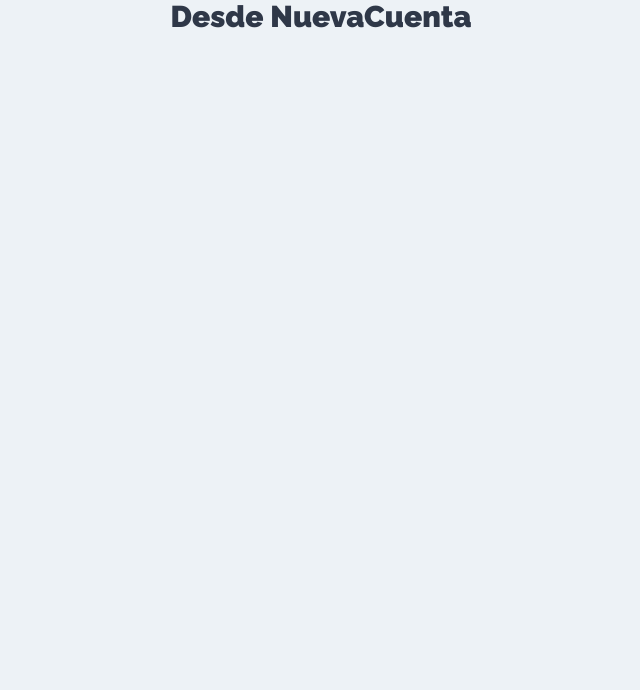
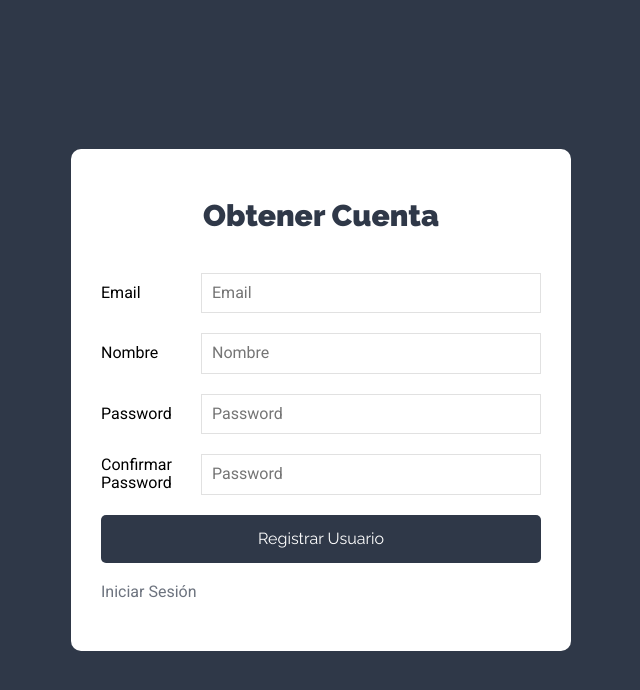
Before and after one commit to PabloMunizMontoya/mern-task-cliente, a React (Create React App) app: page /nueva-cuenta in a window 1280 px wide. Shown: the top 690 px of the page, without its empty margins (319-959 px from the left). Built offline with nearby package versions, Linux system fonts and the light colour scheme.

Commit message:
cree el formulario en NuevaCuenta y tome los datos con un onChange y un useState

```diff
--- a/src/components/auth/Login.jsx
+++ b/src/components/auth/Login.jsx
@@ -1,9 +1,24 @@
-import React from 'react'
+import React, { useState } from 'react'
+import {Link} from 'react-router-dom'
 
 const Login = () => {
 
-    const onChange = () => {
+    const [usuario, guardarUsuario] = useState({
+        email: '',
+        password: ''
+    })
 
+    const { email, password } = usuario
+
+    const onChange = (e) => {
+        guardarUsuario({
+            ...usuario,
+            [e.target.name] : e.target.value
+        })
+    }
+
+    const onSubmit = e => {
+        e.preventDefault()
     }
 
     return (
@@ -11,7 +26,9 @@
             <div className='contenedor-form sobra-dark'>
                 <h1>Iniciar Sesión</h1>
 
-                <form action="">
+                <form
+                    onSubmit={onSubmit}
+                >
                     <div className='campo-form'>
                         <label htmlFor="email">Email</label>
                         <input
@@ -19,6 +36,7 @@
                             id='email'
                             name='email'
                             placeholder='Tu Email'
+                            value={email}
                             onChange={onChange}
                         />
                     </div>
@@ -29,6 +47,7 @@
                             id='password'
                             name='password'
                             placeholder='Tu Password'
+                            value={password}
                             onChange={onChange}
                         />
                     </div>
@@ -37,6 +56,10 @@
                         value='Iniciar Sesión'/>
                     </div>
                 </form>
+
+                <Link to = {'/nueva-cuenta'} className='enlace-cuenta'>
+                    Obtener Cuenta
+                </Link>
             </div>
         </div>
     );
--- a/src/components/auth/NuevaCuenta.jsx
+++ b/src/components/auth/NuevaCuenta.jsx
@@ -1,8 +1,91 @@
-import React from 'react'
+import React, { useState } from 'react'
+import {Link} from 'react-router-dom'
 
 const NuevaCuenta = () => {
+
+    const [usuario, guardarUsuario] = useState({
+        email: '',
+        password: '',
+        nombre: '',
+        confirmar: ''
+    })
+
+    const { email, password, nombre, confirmar } = usuario
+
+    const onChange = (e) => {
+        guardarUsuario({
+            ...usuario,
+            [e.target.name] : e.target.value
+        })
+    }
+
+    const onSubmit = e => {
+        e.preventDefault()
+    }
+
     return (
-        <h1>Desde NuevaCuenta</h1>
+        <div className='form-usuario'>
+            <div className='contenedor-form sobra-dark'>
+                <h1>Obtener Cuenta</h1>
+
+                <form
+                    onSubmit={onSubmit}
+                >
+                    <div className='campo-form'>
+                        <label htmlFor="email">Email</label>
+                        <input
+                            type="email"
+                            id='email'
+                            name='email'
+                            placeholder='Email'
+                            value={email}
+                            onChange={onChange}
+                        />
+                    </div>
+                    <div className='campo-form'>
+                        <label htmlFor="nombre">Nombre</label>
+                        <input
+                            type="text"
+                            id='nombre'
+                            name='nombre'
+                            placeholder='Nombre'
+                            value={nombre}
+                            onChange={onChange}
+                        />
+                    </div>
+                    <div className='campo-form'>
+                        <label htmlFor="password">Password</label>
+                        <input
+                            type="password"
+                            id='password'
+                            name='password'
+                            placeholder='Password'
+                            value={password}
+                            onChange={onChange}
+                        />
+                    </div>
+                    <div className='campo-form'>
+                        <label htmlFor="confirmar">Confirmar Password</label>
+                        <input
+                            type="password"
+                            id='confirmar'
+                            name='confirmar'
+                            placeholder='Password'
+                            value={confirmar}
+                            onChange={onChange}
+                        />
+                    </div>
+                    <div className='campo-front'>
+                        <input type="submit" className='btn btn-primario btn-block'
+                        value='Registrar Usuario'/>
+                    </div>
+                </form>
+
+                <Link to = {'/'} className='enlace-cuenta'>
+                    Iniciar Sesión
+                </Link>
+            </div>
+        </div>
     );
 }
 
```
